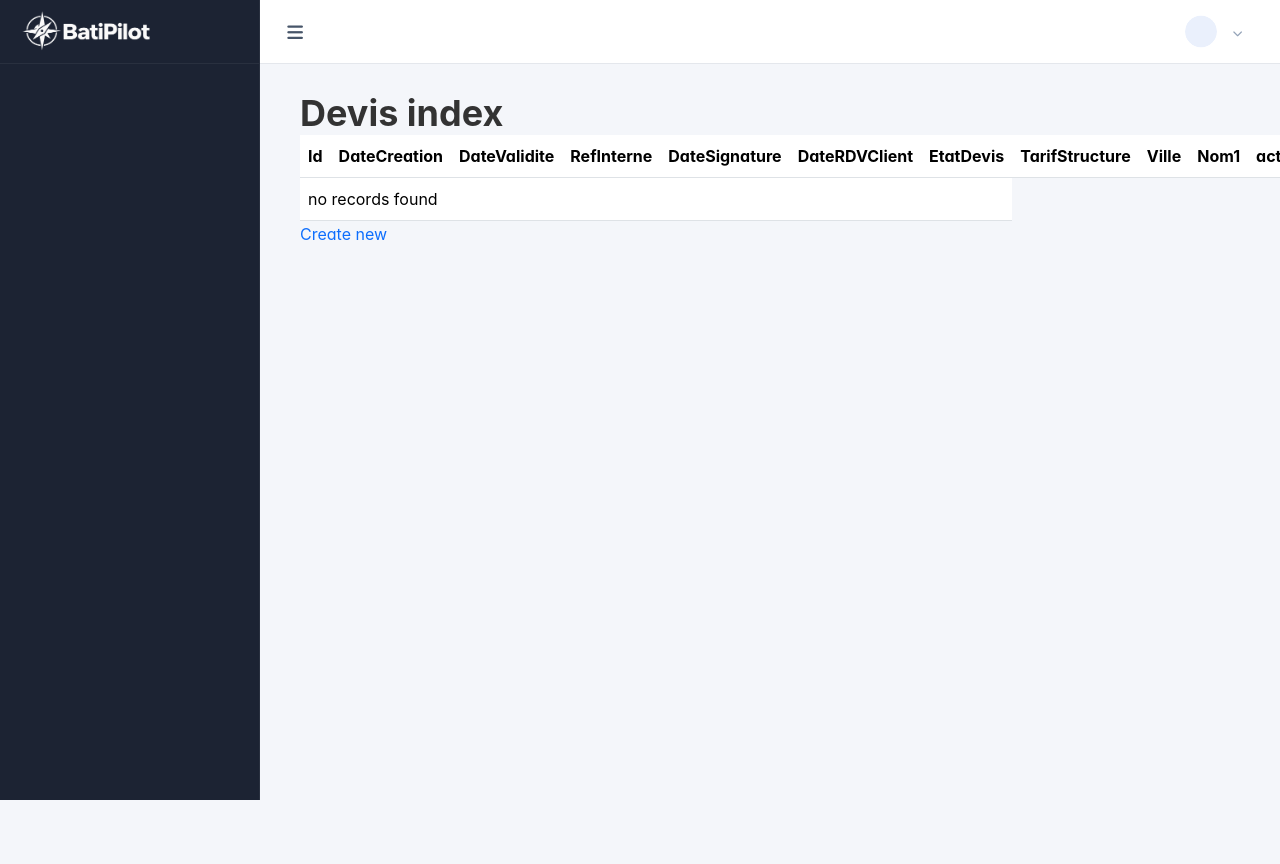
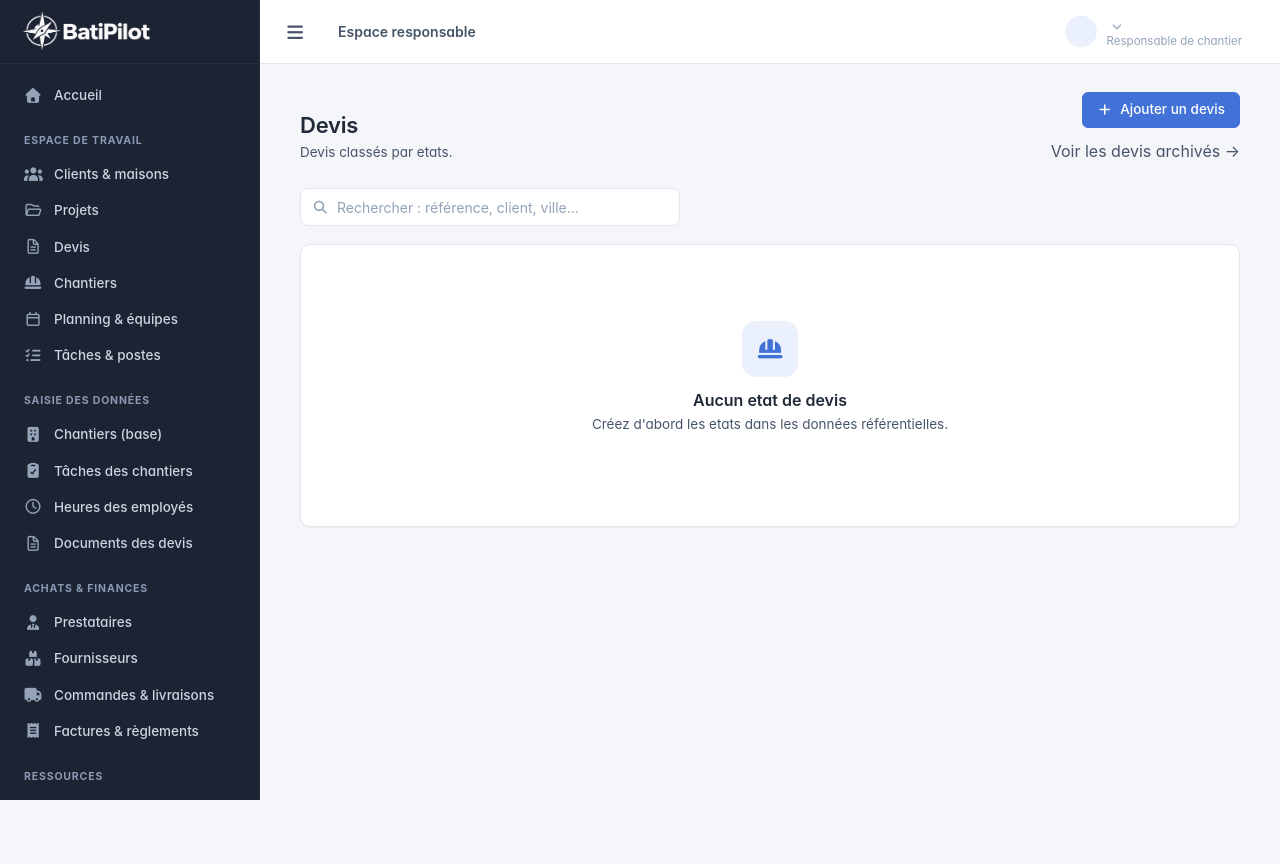
Before and after one commit to Lycee-Rostand/batipilot26, a Symfony app: template templates/devis/index.html.twig in a window 1280 px wide. Run offline with Twig, Linux system fonts and the light colour scheme; the template is opened without the code that fills it, so the values that code supplies are empty; some libraries are stand-ins or nearby versions; some web fonts are replaced.

Commit message:
feat : refonte page listerDevis

```diff
--- a/src/Controller/DevisController.php
+++ b/src/Controller/DevisController.php
@@ -4,7 +4,7 @@ namespace App\Controller;
 
 use App\Entity\Devis;
 use App\Form\DevisType;
-use App\Repository\DevisRepository;
+use App\Repository\EtatDevisRepository;
 use Doctrine\ORM\EntityManagerInterface;
 use Symfony\Bundle\FrameworkBundle\Controller\AbstractController;
 use Symfony\Component\HttpFoundation\Request;
@@ -15,10 +15,10 @@ use Symfony\Component\Routing\Attribute\Route;
 final class DevisController extends AbstractController
 {
     #[Route(name: 'app_devis_index', methods: ['GET'])]
-    public function index(DevisRepository $devisRepository): Response
+    public function index(EtatDevisRepository $etatDevisRepository): Response
     {
         return $this->render('devis/index.html.twig', [
-            'devis' => $devisRepository->findAll(),
+            'etats' => $etatDevisRepository->findAll(),
         ]);
     }
 
--- a/src/Entity/DevisModif.php
+++ b/src/Entity/DevisModif.php
@@ -25,6 +25,10 @@ class DevisModif
 
     #[ORM\ManyToOne]
     private ?Devis $Devis = null;
+
+    #[ORM\ManyToOne(inversedBy: 'devis_modif_id')]
+    #[ORM\JoinColumn(nullable: false)]
+    private ?Devis $devis = null;
 
     public function getId(): ?int
     {
--- a/templates/devis/index.html.twig
+++ b/templates/devis/index.html.twig
@@ -1,52 +1,71 @@
-{% extends 'base.html.twig' %}
+{% extends 'layout.html.twig' %}
 
-{% block title %}Devis index{% endblock %}
+{% block title %}Devis{% endblock %}
 
 {% block body %}
-    <h1>Devis index</h1>
+    <div class="page-header">
+        <div>
+            <h1>Devis</h1>
+            <p class="subtitle">Devis classés par etats.</p>
+        </div>
+        <div class="page-header__actions bp-head-actions">
+            <a href="{{ path('app_devis_new') }}" class="m-btn m-btn--primary"><i class="fa-solid fa-plus" aria-hidden="true"></i> Ajouter un devis</a>
+            <a href="{{ path('devis_archives') }}" class="bp-link bp-link--muted">Voir les devis archivés →</a>
+        </div>
+    </div>
 
-    <table class="table">
-        <thead>
-            <tr>
-                <th>Id</th>
-                <th>DateCreation</th>
-                <th>DateValidite</th>
-                <th>RefInterne</th>
-                <th>DateSignature</th>
-                <th>DateRDVClient</th>
-                <th>EtatDevis</th>
-                <th>TarifStructure</th>
-                <th>Ville</th>
-                <th>Nom1</th>
-                <th>actions</th>
-            </tr>
-        </thead>
-        <tbody>
-        {% for devi in devis %}
-            <tr>
-                <td>{{ devi.id }}</td>
-                <td>{{ devi.dateCreation ? devi.dateCreation|date('Y-m-d') : '' }}</td>
-                <td>{{ devi.dateValidite ? devi.dateValidite|date('Y-m-d') : '' }}</td>
-                <td>{{ devi.refInterne }}</td>
-                <td>{{ devi.dateSignature ? devi.dateSignature|date('Y-m-d') : '' }}</td>
-                <td>{{ devi.dateRDVClient ? devi.dateRDVClient|date('Y-m-d') : '' }}</td>
-                <td>{{ devi.etatDevis.id }}</td>
-                <td>{{ devi.TarifStructure.id }}</td>
-                <td>{{ devi.Maison.ville }}</td>
-                <td>{{ devi.Maison.Client.nom }}</td>
+    <div class="bp-toolbar">
+        <div class="bp-search">
+            <i class="fa-solid fa-magnifying-glass" aria-hidden="true"></i>
+            <input type="search" class="form-control" id="devis-search" placeholder="Rechercher : référence, client, ville…" aria-label="Rechercher un devis">
+        </div>
+    </div>
 
-                <td>
-                    <a href="{{ path('app_devis_show', {'id': devi.id}) }}">show</a>
-                    <a href="{{ path('app_devis_edit', {'id': devi.id}) }}">edit</a>
-                </td>
-            </tr>
-        {% else %}
-            <tr>
-                <td colspan="7">no records found</td>
-            </tr>
-        {% endfor %}
-        </tbody>
-    </table>
-
-    <a href="{{ path('app_devis_new') }}">Create new</a>
+    {% for etat in etats %}
+    <section class="bp-section is-open">
+        <button type="button" class="bp-section__toggle" data-bp-toggle aria-expanded="true">
+            <h2 class="bp-section__title">{{ etat.nom }}</h2>
+            <span class="bp-badge bp-badge--accent">{{ etat.devis|length }}</span>
+            <i class="fa-solid fa-chevron-down bp-section__chevron" aria-hidden="true"></i>
+        </button>
+        <div class="bp-section__body">
+            <div class="bp-table-wrap">
+                <table class="bp-table bp-table--cards">
+                    <thead><tr><th>Référence</th>{%if etat.id == 1 %}<th>Date de creation</th><th>Date de validité</th>{%elseif etat.id == 2 %}<th>Date de RDV Client</th><th>Date de validité</th>{%elseif etat.id == 3 %}<th>Date de creation</th><th>Date de signature</th>{%endif%}<th>Nom et prénom du client</th><th>Ville</th><th>Derniere version</th><th class="is-end">Actions</th></tr></thead>
+                    <tbody>
+                    {% for devis in etat.devis %}
+                        <tr>
+                        <td class="bp-table__ref" data-label="Référence">{{ devis.refInterne}}</td>
+                        {%if etat.id == 1 %}
+                        <td data-label="Date de creation">{{ devis.dateCreation ? devis.dateCreation|date('d/m/Y') : '-' }}</td>
+                        <td data-label="Date de validité">{{ devis.dateValidite ? devis.dateValidite|date('d/m/Y') : '-' }}</td>
+                        {%elseif etat.id == 2%}
+                        <td data-label="Date de RDV client">{{ devis.dateRDVClient ? devis.dateRDVClient|date('d/m/Y') : '-' }}</td>
+                        <td data-label="Date de validité">{{ devis.dateValidite ? devis.dateValidite|date('d/m/Y') : '-' }}</td>
+                        {%elseif etat.id == 3%}
+                        <td data-label="Date de creation">{{ devis.dateCreation ? devis.dateCreation|date('d/m/Y') : '-' }}</td>
+                        <td data-label="Date de signature">{{ devis.dateSignature ? devis.dateSignature|date('d/m/Y') : '-' }}</td>
+                        {%endif%}
+                        <td class="bp-table__ref" data-label="Nom et prénom du client">{{ devis.maison.client.nom}} {{ devis.maison.client.prenom}}</td>
+                        <td class="bp-table__ref" data-label="Ville">{{ devis.maison.ville}}</td>
+                        <td class="bp-table__ref" data-label="Derniere version">{{ (devis.devisModifs|last).version ?? '-' }}</td>
+                        <td class="is-end"><div class="bp-actions"><a class="bp-link" href="{{ path('app_devis_show', {'id': devis.id}) }}">Voir</a><a class="bp-link" href="{{ path('app_devis_edit', {'id': devis.id}) }}">Modifier</a></div></td>
+                        </tr>
+                    {% else %}
+                        <tr><td colspan="5" class="bp-table__empty">Aucun devis pour cet etat.</td></tr>
+                    {% endfor %}
+                    </tbody>
+                </table>
+            </div>
+        </div>
+    </section>
+    {% else %}
+    <section class="m-card">
+        <div class="empty-state">
+            <span class="empty-state__icon"><i class="fa-solid fa-helmet-safety" aria-hidden="true"></i></span>
+            <h2 class="empty-state__title">Aucun etat de devis</h2>
+            <p class="empty-state__text">Créez d'abord les etats dans les données référentielles.</p>
+        </div>
+    </section>
+    {% endfor %}
 {% endblock %}
```
